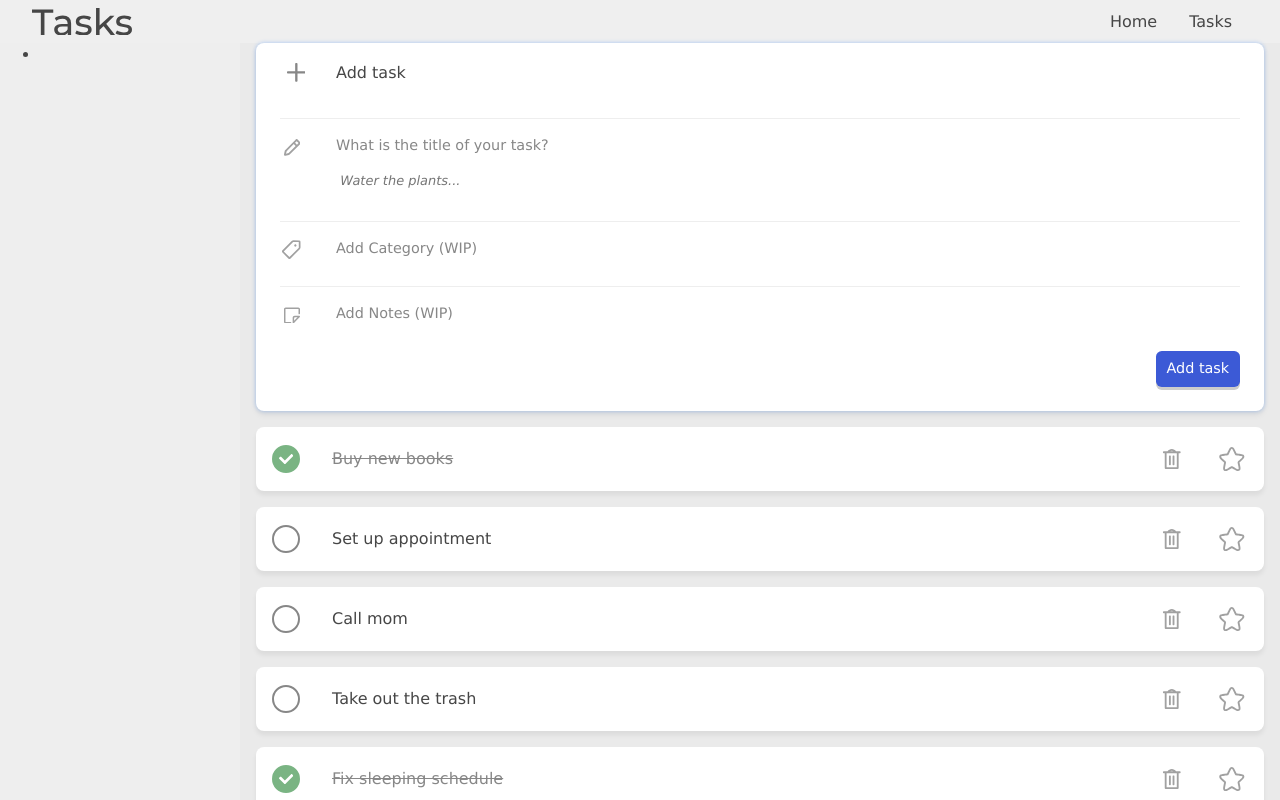
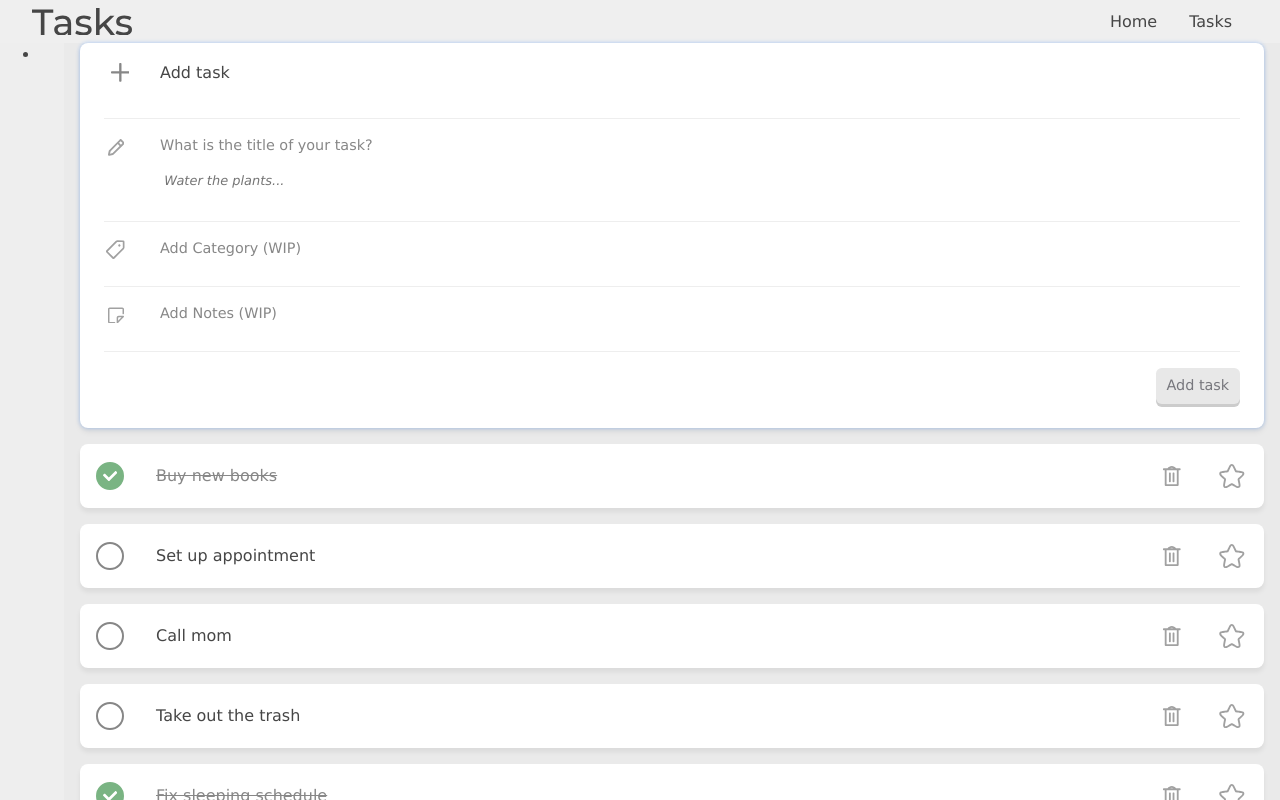
Before and after one commit to arthur-tsutiya/aplicacao-de-tarefas, a React (Create React App) app: page /tasks in a window 1280 px wide. Both pictures are taken after a click on the button "Add task". Shown: the top 800 px of the page. Built offline with nearby package versions, Linux system fonts and the light colour scheme.

Commit message:
Add functionality to the 'add task' section

```diff
--- a/src/components/TaskFields.css
+++ b/src/components/TaskFields.css
@@ -18,10 +18,11 @@
     grid-template-columns: subgrid;
 }
 
-.task-field {
+.field-upper-border {
     border-top: 1px solid #00000011;
     padding: 1em 0;
 }
+
 
 .task-form-icon {
     grid-column: 1/2;
--- a/src/components/TaskFields.js
+++ b/src/components/TaskFields.js
@@ -5,7 +5,7 @@ import EditIcon from './icons/EditIcon.js';
 import TextInput from './TextInput.js';
 import {useState} from 'react';
 
-export default function TaskFields({title, setTitle, onTaskCreate, expanded}) {
+export default function TaskFields({title, setTitle, onTaskCreate, expanded, errorMessage}) {
 
     function submitClick(e) {
         e.preventDefault();
@@ -14,7 +14,7 @@ export default function TaskFields({title, setTitle, onTaskCreate, expanded}) {
 
     return (
         <form className="task-form" onSubmit={submitClick}>
-            <p className="task-field" role="region">
+            <p className="task-field field-upper-border" role="region">
                 <span className="task-form-icon icon-title center">
                     <EditIcon />
                 </span>
@@ -22,9 +22,10 @@ export default function TaskFields({title, setTitle, onTaskCreate, expanded}) {
                     <span className="task-field-label-text">What is the title of your task?</span>
                     <TextInput name="task-title" className="task-title-input" expanded={expanded} title={title}
                     setTitle={setTitle} placeholder="Water the plants..."/>
+                    {errorMessage && <span className="error-message">{errorMessage}</span>}
                 </label>
             </p>
-            <p className="task-field" role="region">
+            <p className="task-field field-upper-border" role="region">
                 <span className="task-form-icon icon-tag center">
                     <TagIcon />
                 </span>
@@ -33,7 +34,7 @@ export default function TaskFields({title, setTitle, onTaskCreate, expanded}) {
 
                 </label>
             </p>
-            <p className="task-field" role="region">
+            <p className="task-field field-upper-border" role="region">
                 <span className="task-form-icon icon-notes center">
                     <NoteIcon />
                 </span>
@@ -42,9 +43,9 @@ export default function TaskFields({title, setTitle, onTaskCreate, expanded}) {
 
                 </label>
             </p>
-            <div className="task-form-controls">
+            <div className="task-form-controls field-upper-border">
                 <input type="submit" className="btn task-form-btn-add btn-primary" value="Add task"
-                 tabIndex={expanded ? 0 : -1}/>
+                 tabIndex={expanded ? 0 : -1} disabled={title.length > 0 ? false : true}/>
             </div>
         </form>
     );
--- a/src/components/TaskNew.css
+++ b/src/components/TaskNew.css
@@ -28,9 +28,9 @@
     }
 }
 
-.title-error-message {
-    color: red;
-    font-size: 0.75em;
+.error-message {
+    color: rgba(255, 49, 49, 0.637);
+    font-size: 0.8em;
 }
 
 .task-new-icon {
--- a/src/components/TaskNew.js
+++ b/src/components/TaskNew.js
@@ -20,8 +20,8 @@ export default function TaskNew({onTaskAddBegin, onTaskAdd, onFinishedTaskAdd, e
     }
 
     function createTask() {
-        if (title === "") {
-            setErrorMessage("The title must not be empty");
+        if (!title.length) {
+            setErrorMessage("The title must not be empty.");
             return;
         }
         setErrorMessage(null);
@@ -57,7 +57,8 @@ export default function TaskNew({onTaskAddBegin, onTaskAdd, onFinishedTaskAdd, e
             </div>
             <div className="task-new-hidden">
                 <div className="task-new-hidden-content">
-                    <TaskFields title={title} setTitle={setTitle} onTaskCreate={createTask} expanded={expanded}/>
+                    <TaskFields title={title} setTitle={setTitle} onTaskCreate={createTask} expanded={expanded}
+                    errorMessage={errorMessage}/>
                 </div>
             </div>
         </div>
--- a/src/components/TasksSidebar.css
+++ b/src/components/TasksSidebar.css
@@ -1,4 +1,4 @@
 .tasks-sidebar {
     background-color: #eee;
-    min-width: 15em;
+    min-width: 4em;
 }
--- a/src/components/controls/EditButton.css
+++ b/src/components/controls/EditButton.css
@@ -1,12 +1,11 @@
 .btn-edit {
     width: 2em;
     aspect-ratio: 1/1;
-
 }
 
 .btn-edit svg {
-    height: 80%;
-    width: 80%;
+    height: 100%;
+    width: 100%;
 }
 
 .btn-edit path {
--- a/src/components/controls/EditButton.js
+++ b/src/components/controls/EditButton.js
@@ -6,8 +6,9 @@ export default function EditButton({onClick}) {
 
     return (
         <button className={className} onClick={onClick}>
-            <svg viewBox="0 0 100 98.741226" xmlns="http://www.w3.org/2000/svg">
-                <path d="m 2.1011683,97.381657 a 7.1735896,7.1735896 0 0 0 6.5545272,1.946067 L 29.614373,94.900846 a 7.9999318,7.9999318 0 0 0 4.003803,-2.170773 L 94.34024,32.008005 98.529707,27.818541 a 5.0194228,5.0194228 0 0 0 1.1e-5,-7.098802 L 79.645112,1.835134 a 6.2657923,6.2657923 0 0 0 -8.861022,0 l -3.308361,3.3083595 -0.005,-0.005 L 6.5893277,66.019895 a 7.2385879,7.2385879 0 0 0 -1.9642232,3.62385 L 0.15464772,90.82759 a 7.1735896,7.1735896 0 0 0 1.94652338,6.554072 z m 9.5569377,-9.556 4.441856,-15.828639 -0.0073,-0.0028 L 57.970045,30.11683 69.361818,41.508601 27.486674,83.383745 Z M 77.100757,33.769784 65.708979,22.378013 75.209612,12.87738 86.60139,24.269152 Z" />
+            <svg viewBox="0 0 100 99.999997" xmlns="http://www.w3.org/2000/svg">
+                <path
+                d="M 99.162159,18.338628 81.670719,0.83934236 A 3.4645045,4.4678854 44.928767 0 0 79.015169,0.03139062 3.4645045,4.4678854 44.928767 0 0 76.065231,1.5480874 L 8.4039082,69.251315 a 3.4645045,4.4678854 44.928767 0 0 -1.384615,2.313022 L 0.16177203,95.865626 A 3.4645045,4.4678854 44.928767 0 0 4.1201605,99.8414 L 28.464882,93.04071 A 3.4645045,4.4678854 44.928767 0 0 30.79104,91.652312 L 98.452359,23.949085 a 3.4645045,4.4678854 44.928767 0 0 0.7098,-5.610457 z M 77.804019,9.6086605 90.395327,22.207766 80.50039,32.108827 67.909084,19.509722 Z M 61.628732,25.793964 74.220038,38.393068 26.917021,85.725381 9.3862625,90.619768 14.321341,73.130653 Z" />
             </svg>
         </button>
     );
--- a/src/index.css
+++ b/src/index.css
@@ -39,6 +39,9 @@ Idea3:
     --primary-color-2: #5a76e9;
     --primary-color-3: #4967df;
     --primary-color-4: #3c5ad6;
+
+    --input-color-disabled: #e8e8e8;
+    --input-font-color-disabled: #77777d
 }
 
 h1,h2,h3,h4,h5,h6 {
@@ -99,8 +102,9 @@ p, ul, li {
 }
 
 .btn-primary:disabled {
-    background-color: #aeaeae;
-    color: #333;
+    background-color: var(--input-color-disabled);
+    color: var(--input-font-color-disabled);
+    cursor:not-allowed;
 }
 
 .center {
```
Also changed, not shown: 1 other file (tests, documents, lock files or other folders).
